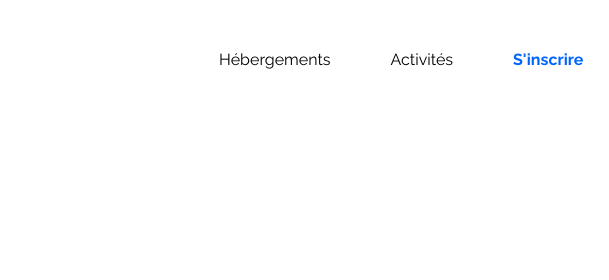
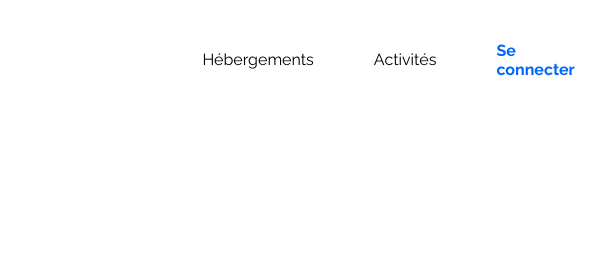
Before and after one commit to Thomas-Nilas/ThomasSalin_2_07012021, a plain HTML site: page index.html in a window 1280 px wide. Shown: the top 280 px of the page, 671-1280 px from the left. Drawn offline with Linux system fonts and the light colour scheme.

Commit message:
index.html- remplacement "s'inscrire"

```diff
--- a/index.html
+++ b/index.html
@@ -26,7 +26,7 @@
                                                 </div>
 
                                                  <div>
-                                                    <a href="#"><p>S'inscrire</p></a>
+                                                    <a href="#"><p>Se connecter</p></a>
                                                 </div>
 
                                         </header>
```
